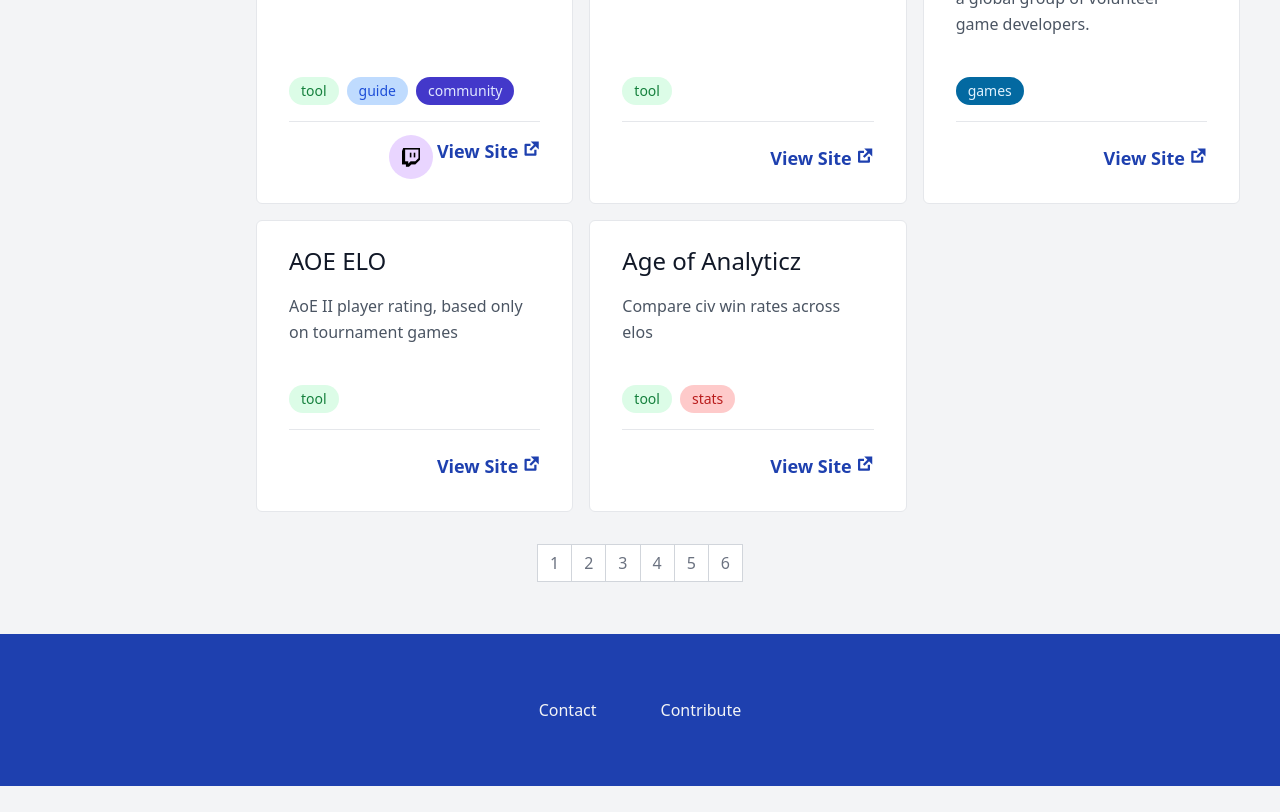
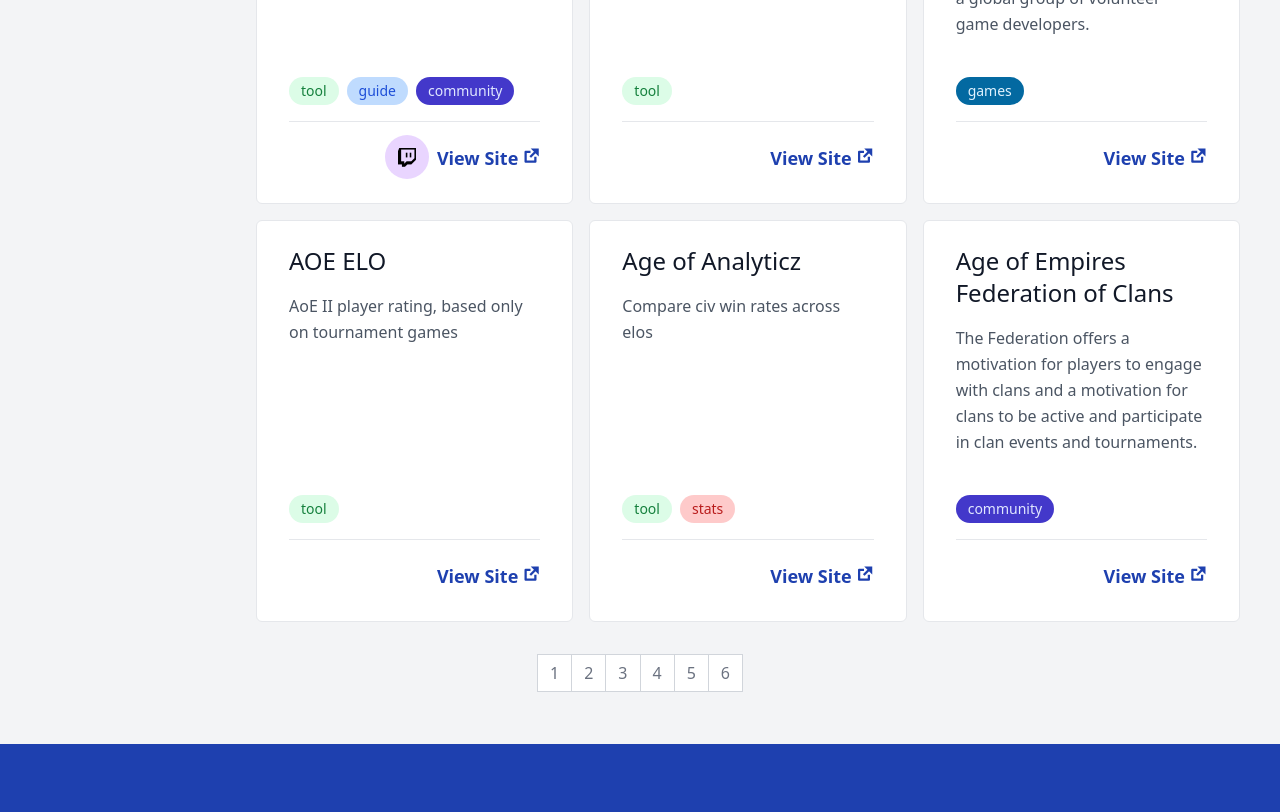
Before and after one commit to collinstommy/aoe-library, a SvelteKit app: page / in a window 1280 px wide. Shown: the part 1140-1952 px from the top of the page. Before the commit the page ends 1926 px from the top, so only its background shows below. Built offline with nearby package versions, Linux system fonts and the light colour scheme.

Commit message:
fix pagination

```diff
--- a/src/components/CardIcons.svelte
+++ b/src/components/CardIcons.svelte
@@ -15,7 +15,7 @@
 <style>
 </style>
 
-<div class="flex">
+<div class="flex items-center">
   {#if twitch} <a href={twitch}><Icon type="twitch" /></a>{/if}
   {#if youtube} <a href={youtube}><Icon type="youtube" /></a>{/if}
   {#if facebook} <a href={facebook}><Icon type="facebook" /></a>{/if}
@@ -26,6 +26,7 @@
       text-blue-800
       font-semibold
       text-lg
+      ml-1
 
       hover:text-blue-500
       hover:underline
--- a/src/components/Library.svelte
+++ b/src/components/Library.svelte
@@ -69,7 +69,8 @@
 	const paginate = ({ items, pageSize, currentPage}) => {
 		const startIndex = getStartIndex(pageSize, currentPage)
 		const endIndex = getEndIndex(pageSize, currentPage, items.length)
-		return items.slice(startIndex, endIndex)
+		console.log({ startIndex, endIndex });
+		return items.slice(startIndex, endIndex + 1)
 	}
 
 	const setPage = (i) => {
```
